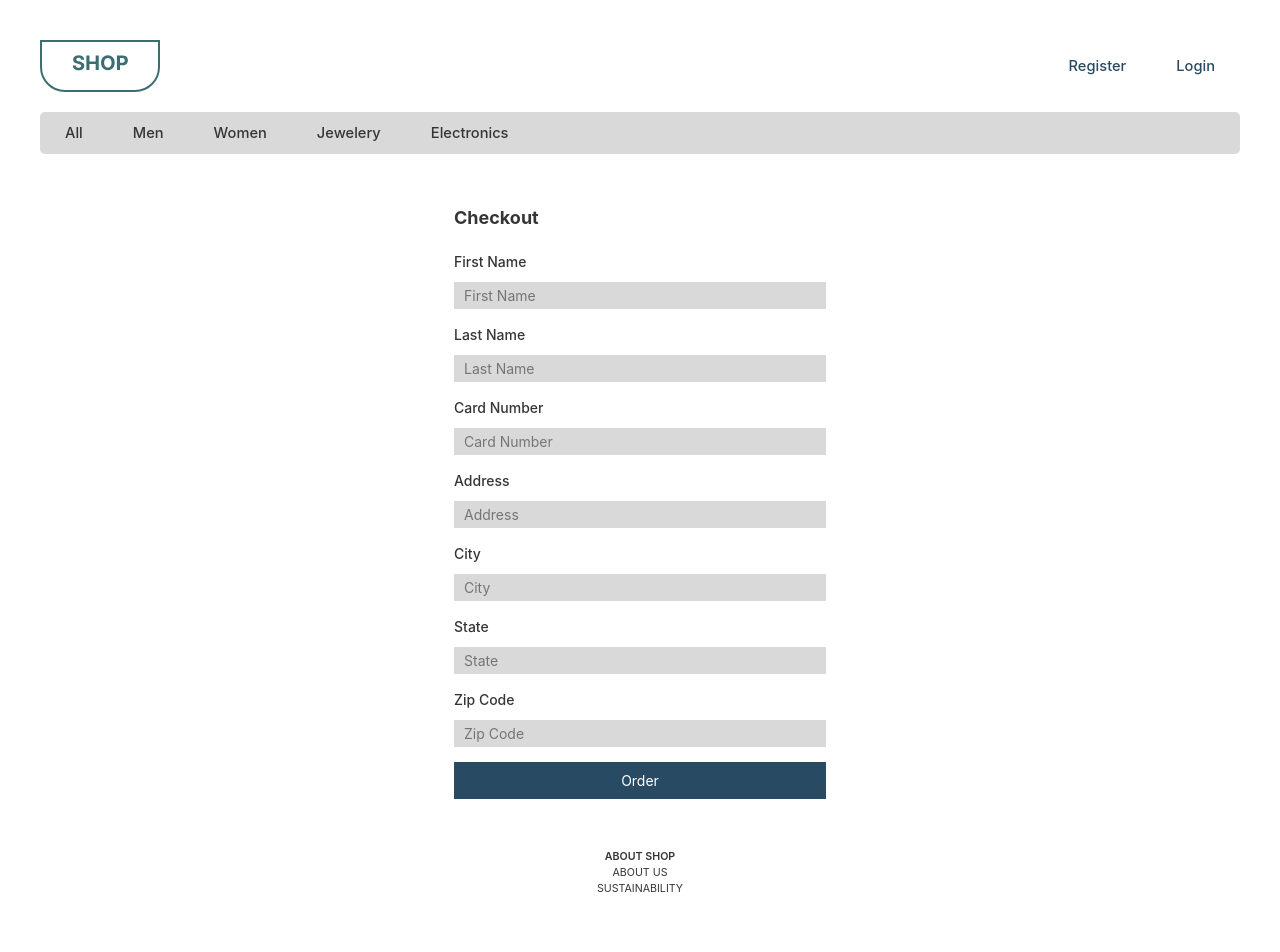
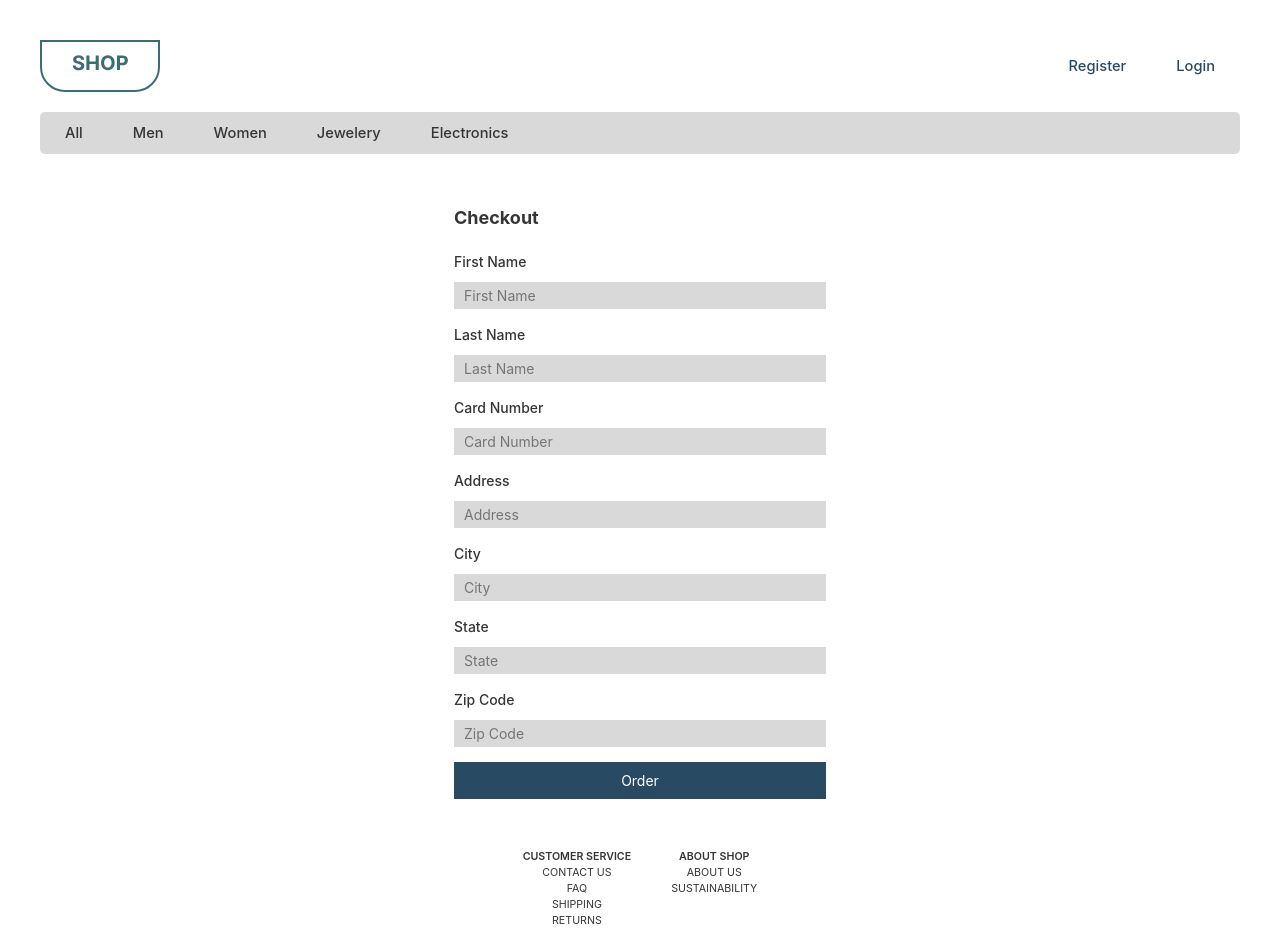
Before and after one commit to mercedechen/capstone, a React (Vite) app: page /cart/checkout in a window 1280 px wide. Shown: the top 952 px of the page. Built offline with nearby package versions, Linux system fonts and the light colour scheme.

Commit message:
Update boring pseudo-legal stuff

```diff
--- a/src/App.css
+++ b/src/App.css
@@ -370,11 +370,17 @@ select {
 
 /* Footer */
 
+.links {
+  display: flex;
+  justify-content: center;
+}
+
 .additional-links {
   display: flex;
   flex-direction: column;
   text-transform: uppercase;
   font-size: 8pt;
+  margin: 0 20px;
 }
 
 .additional-links h4 {
--- a/src/components/Footer.jsx
+++ b/src/components/Footer.jsx
@@ -1,21 +1,22 @@
 // react
 import { Link } from 'react-router-dom';
 
-// component
-import About from './About.jsx';
-
 function Footer(){
   return (
-    <div className="additional-links">
-      <h4>About SHOP</h4>
-      <div>
+    <div className="links">
+      <div className="additional-links">
+        <h4>Customer Service</h4>
+        <Link to="/contact">Contact Us</Link>
+        <Link to="/faq">FAQ</Link>
+        <Link to="/shipping">Shipping</Link>
+        <Link to="/return">Returns</Link>
+      </div>
+
+      <div className="additional-links">
+        <h4>About SHOP</h4>
         <Link to="/about">About Us</Link>
-      </div>
-      <div>
         <Link to="/sustainability">Sustainability</Link>
       </div>
-
-      {/* <p>Press Room</p> */}
     </div>
   )
 }
```
